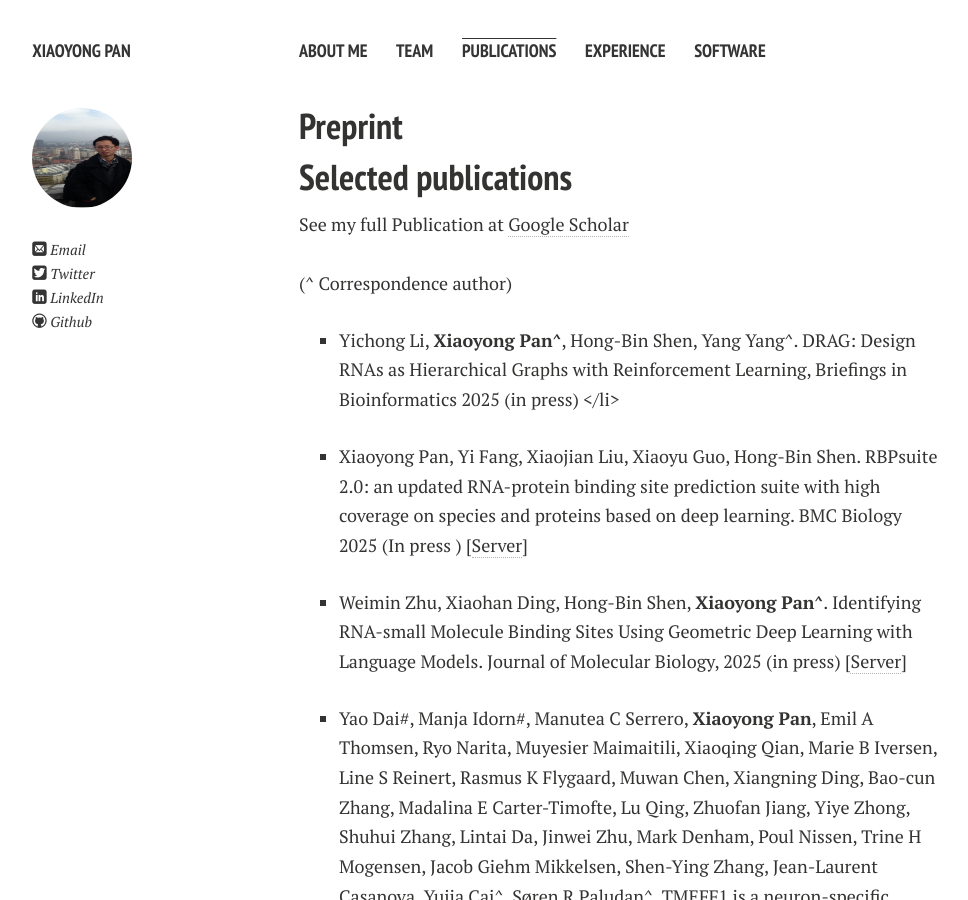
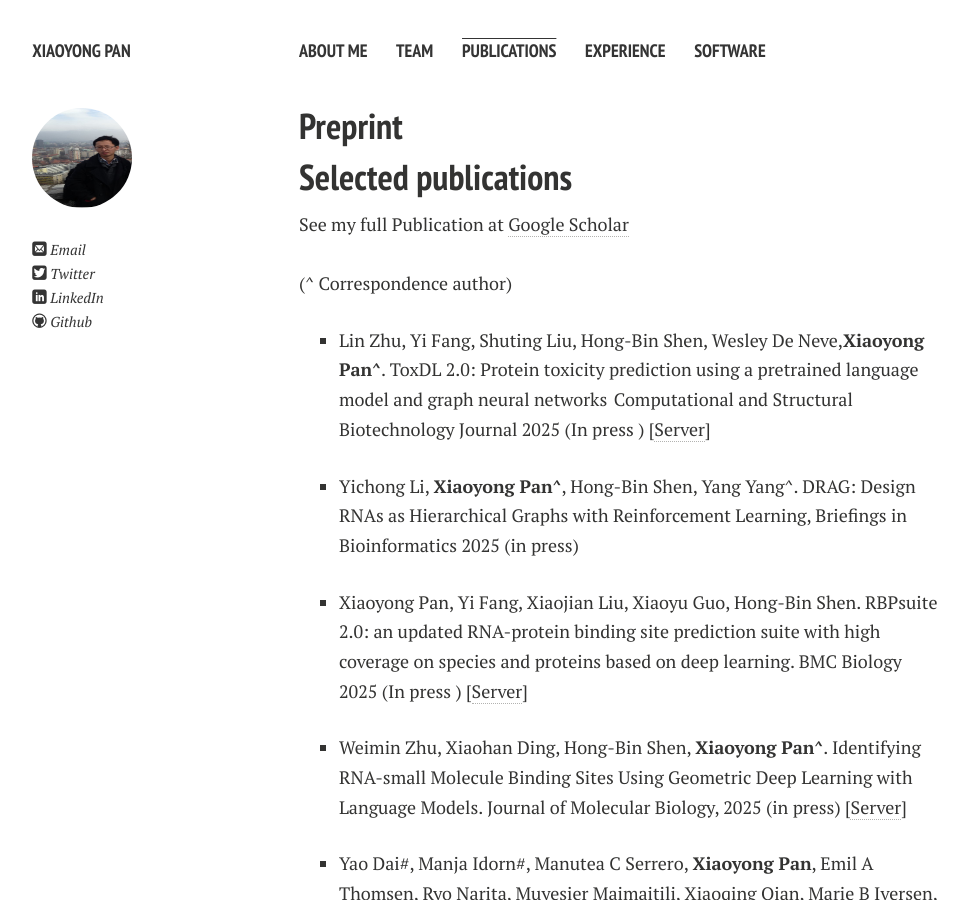
Before and after one commit to xypan1232/xypan1232.github.io, a Jekyll site: the page built from publications.md, in a window 1280 px wide and 900 px high. Shown: the whole window, without its empty margins (21-989 px from the left). Built offline with Jekyll 4.4.1, drawn with Linux system fonts in a browser that asks for light colours; nearby versions of some CDN libraries; Markdown is read by kramdown in place of the engine named in the settings; some of the changed text lies outside the part shown.

Commit message:
Update publications.md

```diff
--- a/publications.md
+++ b/publications.md
@@ -11,9 +11,11 @@ title: Publications
 See my full Publication at <a href="https://scholar.google.com/citations?user=fjbCfj8AAAAJ">Google Scholar</a> <br><br>
 (^ Correspondence author) <br>
 <ul>
+<li><p>Lin Zhu, Yi Fang, Shuting Liu, Hong-Bin Shen, Wesley De Neve,<b>Xiaoyong Pan^</b>. ToxDL 2.0: Protein toxicity prediction using a pretrained language model and graph neural networks  Computational and Structural Biotechnology Journal 2025 (In press )  [<a href="http://www.csbio.sjtu.edu.cn/bioinf/ToxDL2/">Server</a>]</p>
+</li>
 <li><p>
 Yichong Li, <b>Xiaoyong Pan^</b>, Hong-Bin Shen, Yang Yang^. DRAG: Design RNAs as Hierarchical Graphs with Reinforcement Learning, Briefings in Bioinformatics 2025 (in press)
- 	</li>
+</p></li>
  <li><p> Xiaoyong Pan, Yi Fang, Xiaojian Liu, Xiaoyu Guo, Hong-Bin Shen. RBPsuite 2.0: an updated RNA-protein binding site prediction suite with high coverage on species and proteins based on deep learning. BMC Biology 2025 (In press )  [<a href="http://www.csbio.sjtu.edu.cn/bioinf/RBPsuite/">Server</a>]</p>
 	</li>
  <li><p>Weimin Zhu, Xiaohan Ding, Hong-Bin Shen, <b>Xiaoyong Pan^</b>. Identifying RNA-small Molecule Binding Sites Using Geometric Deep Learning with Language Models. Journal of Molecular Biology, 2025 (in press)  [<a href="http://www.csbio.sjtu.edu.cn/bioinf/RNABind/">Server</a>]</p>
```
